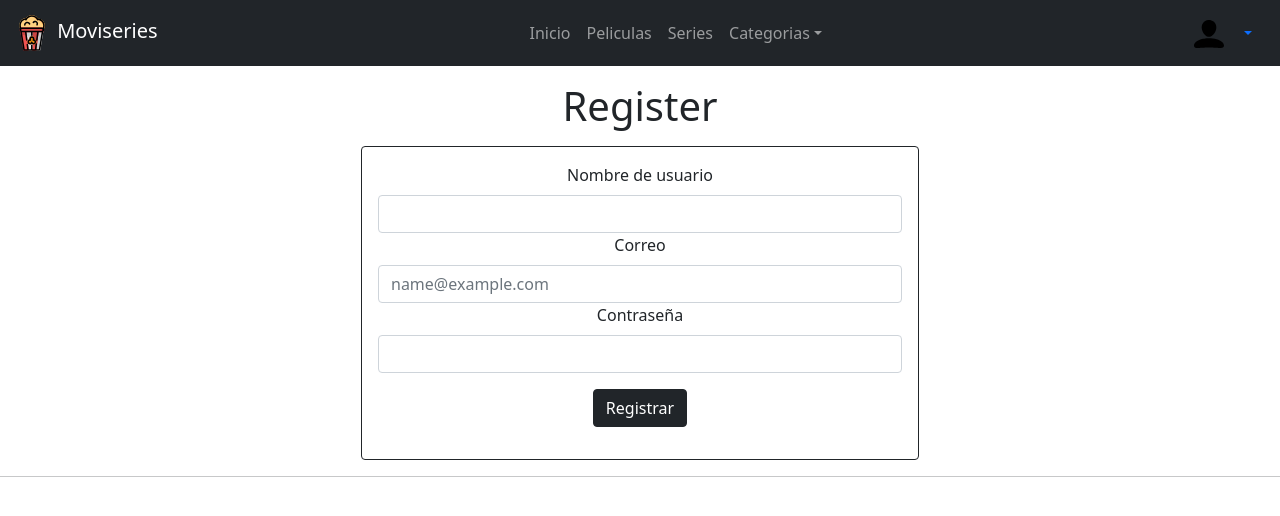
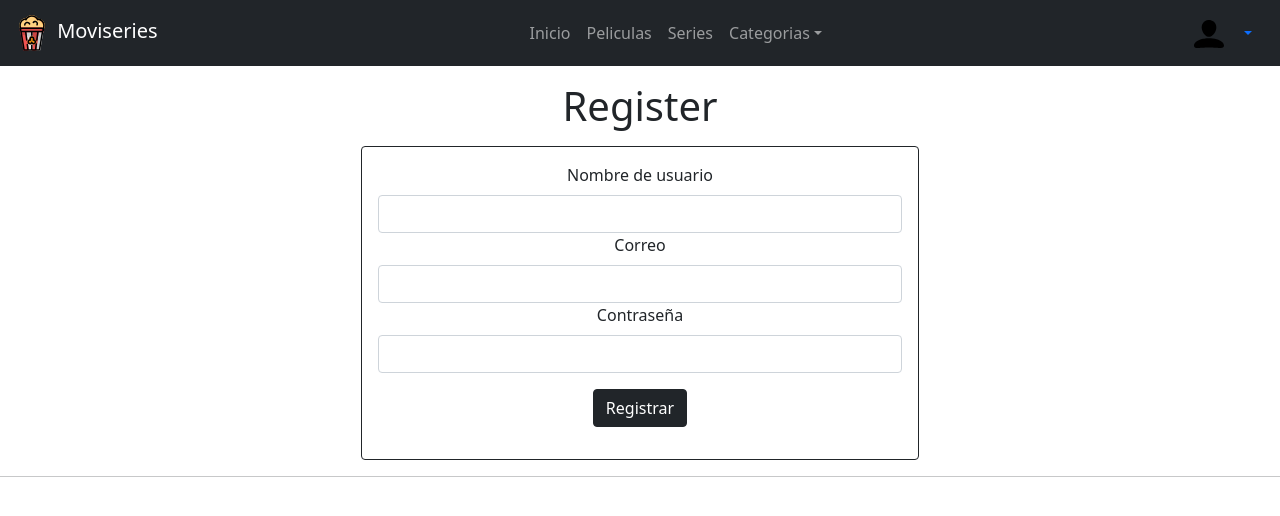
Before and after one commit to Moviseries/Plataforma_Moviseries, a React (Create React App) app in the folder Front-end/: page /Register in a window 1280 px wide. Shown: the top 516 px of the page. Built offline with nearby package versions, Linux system fonts and the light colour scheme.

Commit message:
Se agrego la funcionalidad al login

```diff
--- a/Front-end/src/components/NavBar.jsx
+++ b/Front-end/src/components/NavBar.jsx
@@ -44,8 +44,8 @@ const NavBar = () => {
                     </Nav>
 
                     <NavDropdown title={title} className="mr-auto">
-                            <NavDropdown.Item href="Login">Iniciar Sesion</NavDropdown.Item>
-                            <NavDropdown.Item href="Register">Registrarse</NavDropdown.Item>
+                            <NavDropdown.Item href="/Login">Iniciar Sesion</NavDropdown.Item>
+                            <NavDropdown.Item href="/Register">Registrarse</NavDropdown.Item>
                     </NavDropdown>
                 </Navbar.Collapse>
             </Container>
--- a/Front-end/src/components/pages/Login.jsx
+++ b/Front-end/src/components/pages/Login.jsx
@@ -1,43 +1,43 @@
 import React,{useState} from 'react'
+import { useForm } from 'react-hook-form';
 import { Container, Form, Button, Card } from 'react-bootstrap';
 
 const Login = () => {
 
-    const [validated, setValidated] = useState(false);
+    const {register,handleSubmit, formState: {errors}} = useForm();
+    const [entradas, setentradas] = useState([])
+    const onSubmit = (data, e) => {
+        setentradas([...entradas,data])
+        e.target.reset()
+        console.log(data)
+    }
 
-    const handleSubmit = (event) => {
-        const form = event.currentTarget;
-        if (form.checkValidity() === false) {
-          event.preventDefault();
-          event.stopPropagation();
-        }
-
-        setValidated(true);
-      };
     return (
         <Container>
-            <h1 className="mb-3 mt-3">Register</h1>
+            <h1 className="mb-3 mt-3">Login</h1>
             <Card className="col-md-6 mx-auto" border="dark">
-                <Form className="m-3" noValidate validated={validated} onSubmit={handleSubmit}>
+                <Form className="m-3" onSubmit={handleSubmit(onSubmit)}>
                     <Form.Group>
                         <Form.Label>Nombre de usuario</Form.Label>
                         <Form.Control
-                            type="text"
-                            required
-                            defaultValue=""
+                           className=""
+                           type="text"
+                           {
+                               ...register("username",{
+                                   required: {value:true}
+                               })
+                           }
                         />
-                        <Form.Control.Feedback>¡userName valido!</Form.Control.Feedback>
-                        <Form.Control.Feedback type="invalid">¡Ingresa un username!</Form.Control.Feedback>
-                    </Form.Group>
-
-                    <Form.Group>
                         <Form.Label>Contraseña</Form.Label>
                         <Form.Control
+                            name="password"
                             type="password"
-                            required
-                            defaultValue=""/>
-                        <Form.Control.Feedback>Contraseña valida</Form.Control.Feedback>
-                        <Form.Control.Feedback type="invalid">¡Necesitas una contraseña!</Form.Control.Feedback>
+                            {
+                                ...register("password",{
+                                    required: {value:true}
+                                })
+                            }
+                            />
                         <Button type="submit" variant="dark" className="m-3">Registrar</Button>
                     </Form.Group>
                 </Form>
--- a/Front-end/src/components/pages/Register.jsx
+++ b/Front-end/src/components/pages/Register.jsx
@@ -1,54 +1,74 @@
 import React ,{useState} from 'react'
 import { Container, Form, Button, Card } from 'react-bootstrap';
+import { useForm } from 'react-hook-form';
 
 const Register = () => {
 
-    const [validated, setValidated] = useState(false);
+    const {register,handleSubmit, formState: {errors}} = useForm();
+    const [entradas, setentradas] = useState([])
+    const onSubmit = (data, e) => {
+        setentradas([...entradas,data])
+        e.target.reset()
+        console.log(data)
 
-    const handleSubmit = (event) => {
-        const form = event.currentTarget;
-        if (form.checkValidity() === false) {
-          event.preventDefault();
-          event.stopPropagation();
-        }
+        const HOST_API = "http://localhost:8080/api/";
+        fetch(HOST_API + "user", {
+            method: "POST",
+            headers: {
+                "Content-Type":"application/json"
+            },
+            body: JSON.stringify({
+                id_user: null,
+                username: data.username,
+                password: data.password,
+                email: data.email
+            })
+        })
+    }
 
-        setValidated(true);
-      };
     return (
         <Container>
             <h1 className="mb-3 mt-3">Register</h1>
             <Card className="col-md-6 mx-auto" border="dark">
-                <Form className="m-3" noValidate validated={validated} onSubmit={handleSubmit}>
+                <form className="m-3" noValidate onSubmit={handleSubmit(onSubmit)}>
                     <Form.Group>
                         <Form.Label>Nombre de usuario</Form.Label>
                         <Form.Control
+                            className=""
                             type="text"
-                            required
-                            defaultValue=""
+                            {
+                                ...register("username",{
+                                    required: {value:true}
+                                })
+                            }
                         />
-                        <Form.Control.Feedback>¡userName valido!</Form.Control.Feedback>
-                        <Form.Control.Feedback type="invalid">¡Ingresa un username!</Form.Control.Feedback>
                     </Form.Group>
                     <Form.Group>
                         <Form.Label>Correo</Form.Label>
                         <Form.Control
+                            name="gmail"
                             type="email"
-                            placeholder="name@example.com"
-                            required/>
-                        <Form.Control.Feedback>Correo valido</Form.Control.Feedback>
-                        <Form.Control.Feedback type="invalid">¡Incluye un signo "@"" en tu correo!</Form.Control.Feedback>
+                            {
+                                ...register("email",{
+                                    required: {value:true}
+                                })
+                            }
+                            />
                     </Form.Group>
                     <Form.Group>
                         <Form.Label>Contraseña</Form.Label>
                         <Form.Control
+                            name="password"
                             type="password"
-                            required
-                            defaultValue=""/>
-                        <Form.Control.Feedback>Contraseña valida</Form.Control.Feedback>
-                        <Form.Control.Feedback type="invalid">¡Necesitas una contraseña!</Form.Control.Feedback>
+                            {
+                                ...register("password",{
+                                    required: {value:true}
+                                })
+                            }
+                            />
                         <Button type="submit" variant="dark" className="m-3">Registrar</Button>
                     </Form.Group>
-                </Form>
+                </form>
             </Card>
         </Container>
     );
```
Also changed, not shown: Front-end/src/services/service_getUser.jsx (added, +28 -0 lines), Front-end/src/services/service_user.jsx (deleted, +0 -28 lines).
